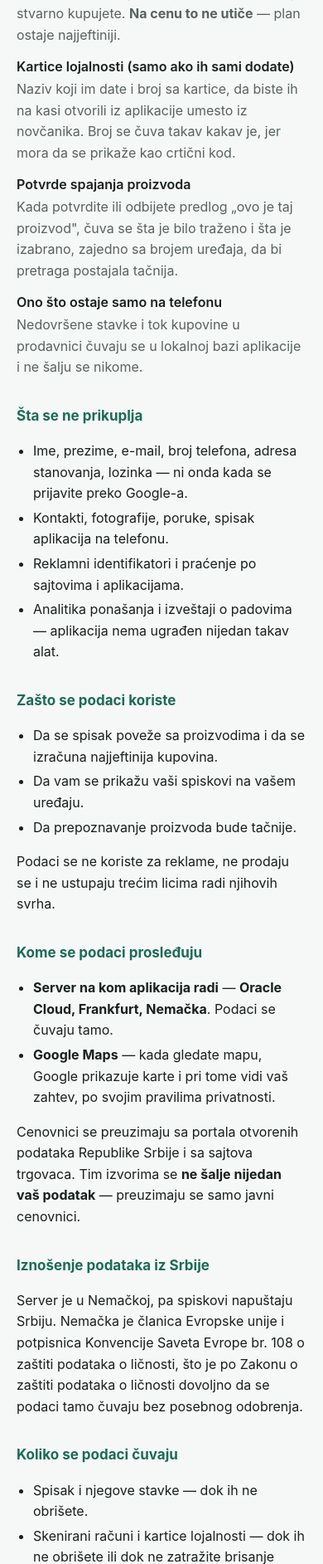
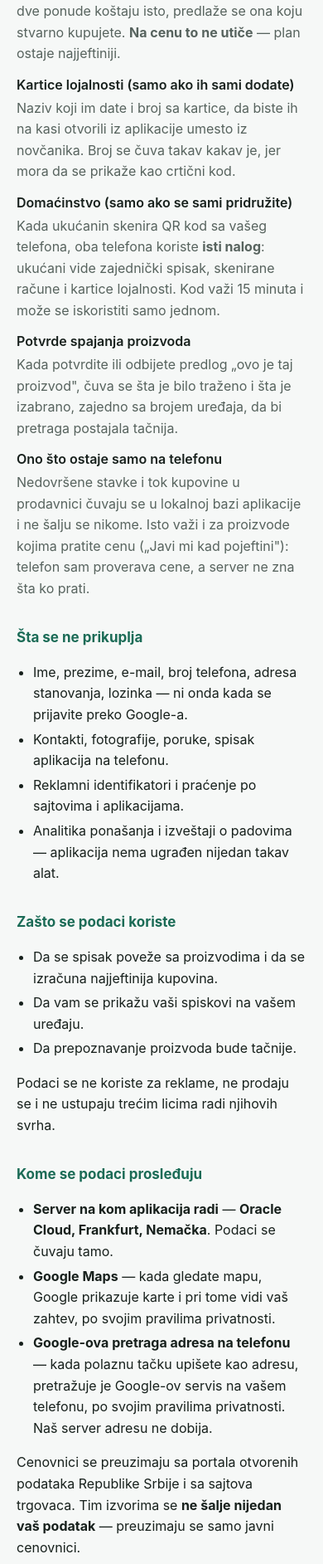
Before and after one commit to Milki19/pametna-kupovina, a web app: page /privatnost/index.html in a window 390 px wide. Shown: the part 1921-3806 px from the top of the page at 83% size. Run offline with its HTML, style and script files only (its server is not run), Linux system fonts and the light colour scheme; data that the repository does not hold is empty; database files in the repository are not loaded.

Commit message:
docs(backend): privacy page covers the household, price alerts and address search
- Domaćinstvo: household members share one account — the list, scanned
  receipts and loyalty cards; the QR code is valid 15 minutes, once.
- Price alerts stay on the phone; the server does not know what anyone
  watches.
- An address typed as the starting point is looked up by Google's
  service on the phone; our server never receives it.

Co-Authored-By: Claude Opus 5.5 <noreply@anthropic.com>

```diff
--- a/pametna-kupovina-backend/src/main/resources/static/privatnost/index.html
+++ b/pametna-kupovina-backend/src/main/resources/static/privatnost/index.html
@@ -9,7 +9,7 @@
 <body>
 <header>
   <h1>Politika privatnosti</h1>
-  <p>Aplikacija Pametna kupovina · poslednja izmena 23.09.2026. (konačan kontakt i adresa)</p>
+  <p>Aplikacija Pametna kupovina · poslednja izmena 23.09.2026. (domaćinstvo, praćenje cena, pretraga adrese)</p>
 </header>
 <main>
 
@@ -72,6 +72,11 @@ vašeg naloga</strong> — ne i vaše ime, e-mail adresa ni slika.</p>
   aplikacije umesto iz novčanika. Broj se čuva takav kakav je, jer mora da se
   prikaže kao crtični kod.</dd>
 
+  <dt>Domaćinstvo (samo ako se sami pridružite)</dt>
+  <dd>Kada ukućanin skenira QR kod sa vašeg telefona, oba telefona koriste
+  <strong>isti nalog</strong>: ukućani vide zajednički spisak, skenirane račune
+  i kartice lojalnosti. Kod važi 15 minuta i može se iskoristiti samo jednom.</dd>
+
   <dt>Potvrde spajanja proizvoda</dt>
   <dd>Kada potvrdite ili odbijete predlog „ovo je taj proizvod", čuva se šta je
   bilo traženo i šta je izabrano, zajedno sa brojem uređaja, da bi pretraga
@@ -79,7 +84,9 @@ vašeg naloga</strong> — ne i vaše ime, e-mail adresa ni slika.</p>
 
   <dt>Ono što ostaje samo na telefonu</dt>
   <dd>Nedovršene stavke i tok kupovine u prodavnici čuvaju se u lokalnoj bazi
-  aplikacije i ne šalju se nikome.</dd>
+  aplikacije i ne šalju se nikome. Isto važi i za proizvode kojima pratite cenu
+  („Javi mi kad pojeftini"): telefon sam proverava cene, a server ne zna šta ko
+  prati.</dd>
 </dl>
 
 <h2>Šta se ne prikuplja</h2>
@@ -107,6 +114,9 @@ radi njihovih svrha.</p>
   <strong>Oracle Cloud, Frankfurt, Nemačka</strong>. Podaci se čuvaju tamo.</li>
   <li><strong>Google Maps</strong> — kada gledate mapu, Google prikazuje
   karte i pri tome vidi vaš zahtev, po svojim pravilima privatnosti.</li>
+  <li><strong>Google-ova pretraga adresa na telefonu</strong> — kada polaznu
+  tačku upišete kao adresu, pretražuje je Google-ov servis na vašem telefonu,
+  po svojim pravilima privatnosti. Naš server adresu ne dobija.</li>
 </ul>
 <p>Cenovnici se preuzimaju sa portala otvorenih podataka Republike Srbije i sa
 sajtova trgovaca. Tim izvorima se <strong>ne šalje nijedan vaš podatak</strong>
```
